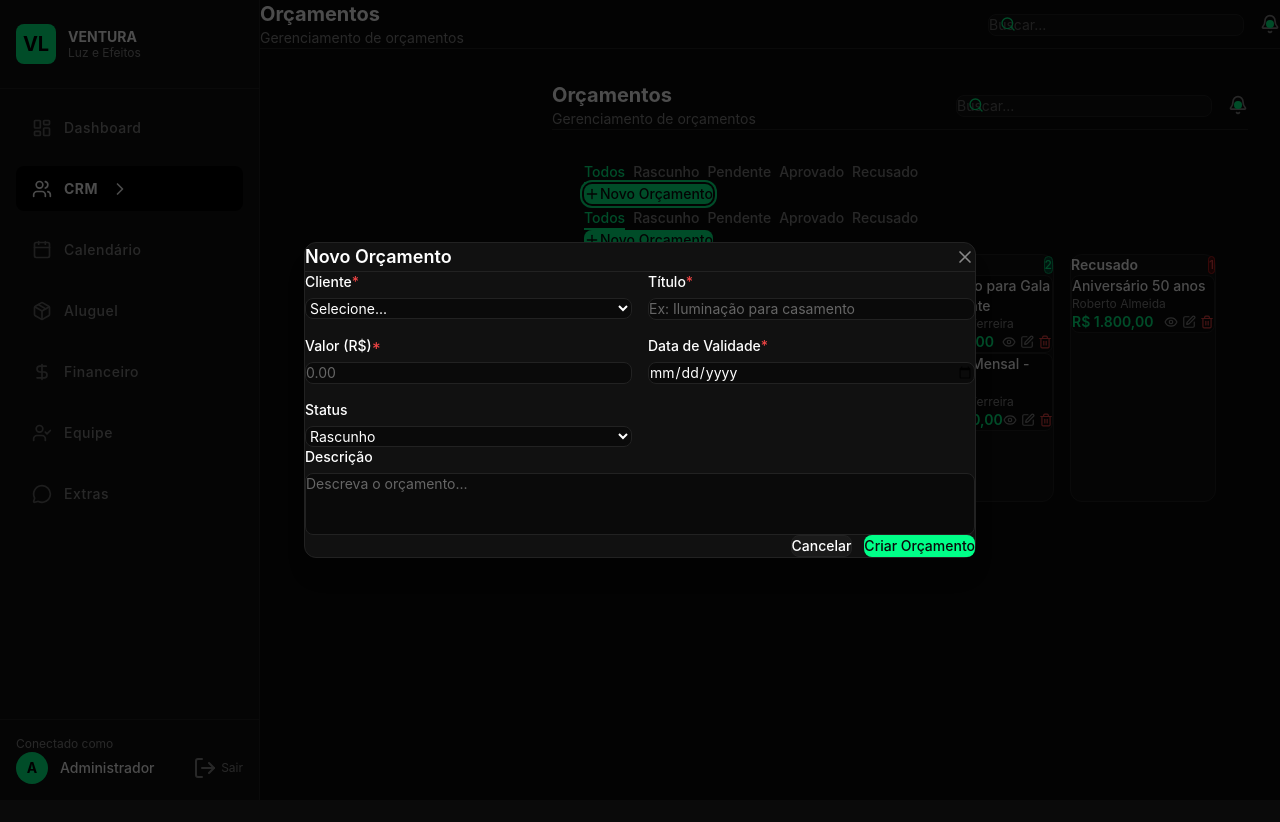
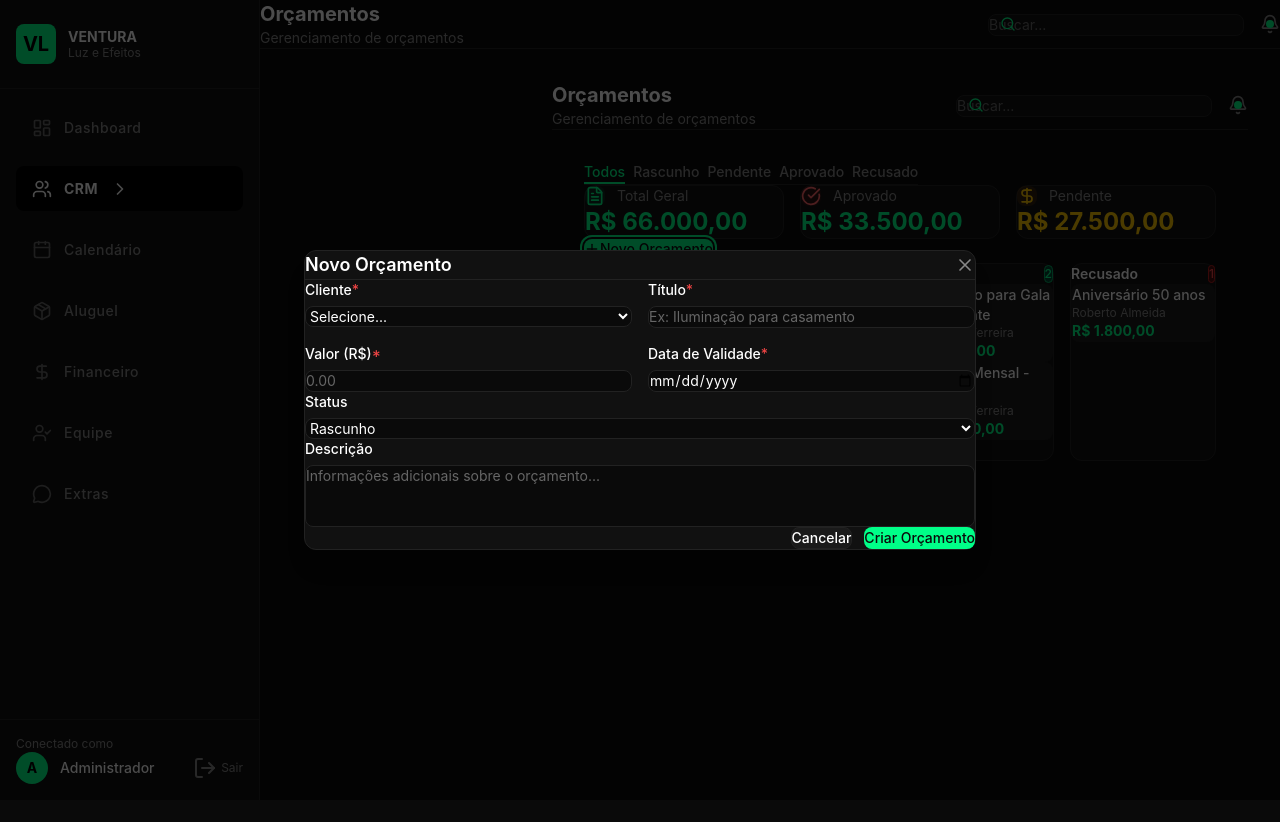
Before and after one commit to projetoVentura/SistemaVentura, a React (Vite) app: page /crm/orcamentos in a window 1280 px wide. Both pictures are taken after a click on the button "Novo Orçamento". Shown: the top 822 px of the page. Built offline with nearby package versions, Linux system fonts and the light colour scheme.

Commit message:
fix: correcoes completas no Orcamentos.jsx

```diff
--- a/src/pages/crm/Orcamentos.jsx
+++ b/src/pages/crm/Orcamentos.jsx
@@ -1,58 +1,77 @@
 import { useState } from 'react';
 import { Layout } from '../../components/layout/Layout';
-import { Button, Input, Modal, Badge, ConfirmDialog, Textarea, Select } from '../../components/ui';
-import { Plus, Edit, Trash2, Eye, Search } from 'lucide-react';
-import { orcamentos as mockOrcamentos, clientes as mockClientes } from '../../data/mockData';
+import { Button, Input, Modal, Badge, ConfirmDialog, Select, Textarea } from '../../components/ui';
+import { Plus, Edit, Trash2, FileText, DollarSign, Calendar, CheckCircle } from 'lucide-react';
+import { orcamentos as mockOrcamentos } from '../../data/mockData';
 
 const statusConfig = {
-  rascunho: { label: 'Rascunho', color: 'default', order: 0 },
-  pendente: { label: 'Pendente', color: 'warning', order: 1 },
-  aprovado: { label: 'Aprovado', color: 'success', order: 2 },
-  recusado: { label: 'Recusado', color: 'danger', order: 3 },
+  rascunho: { label: 'Rascunho', color: 'default' },
+  pendente: { label: 'Pendente', color: 'warning' },
+  aprovado: { label: 'Aprovado', color: 'success' },
+  recusado: { label: 'Recusado', color: 'danger' },
 };
+
+const pipelineStatuses = ['rascunho', 'pendente', 'aprovado', 'recusado'];
 
 const emptyForm = {
   clienteId: '',
   titulo: '',
+  valor: '',
+  dataValidade: '',
+  status: 'rascunho',
   descricao: '',
-  valor: '',
-  status: 'rascunho',
-  dataValidade: '',
   itens: [],
 };
 
 export function Orcamentos() {
   const [orcamentos, setOrcamentos] = useState(mockOrcamentos);
+  const [filterStatus, setFilterStatus] = useState('todos');
   const [isModalOpen, setIsModalOpen] = useState(false);
-  const [isViewModalOpen, setIsViewModalOpen] = useState(false);
   const [editingOrcamento, setEditingOrcamento] = useState(null);
-  const [viewingOrcamento, setViewingOrcamento] = useState(null);
   const [formData, setFormData] = useState(emptyForm);
   const [errors, setErrors] = useState({});
   const [confirmDelete, setConfirmDelete] = useState(null);
-  const [filterStatus, setFilterStatus] = useState('todos');
+  const [isViewModalOpen, setIsViewModalOpen] = useState(false);
+  const [viewingOrcamento, setViewingOrcamento] = useState(null);
 
   const filteredOrcamentos =
     filterStatus === 'todos'
       ? orcamentos
       : orcamentos.filter((o) => o.status === filterStatus);
 
+  const totalGeral = orcamentos.reduce((acc, o) => acc + o.valor, 0);
+  const totalAprovado = orcamentos
+    .filter((o) => o.status === 'aprovado')
+    .reduce((acc, o) => acc + o.valor, 0);
+  const totalPendente = orcamentos
+    .filter((o) => o.status === 'pendente')
+    .reduce((acc, o) => acc + o.valor, 0);
+
   const formatCurrency = (value) => {
+    try {
       return new Intl.NumberFormat('pt-BR', {
         style: 'currency',
         currency: 'BRL',
       }).format(value);
+    } catch (e) {
+      return `R$ ${value}`;
+    }
   };
 
   const formatDate = (dateStr) => {
+    try {
       return new Date(dateStr).toLocaleDateString('pt-BR');
+    } catch (e) {
+      return dateStr;
+    }
   };
 
   const validateForm = () => {
     const newErrors = {};
-    if (!formData.clienteId) newErrors.clienteId = 'Selecione um cliente';
+    if (!formData.clienteId) newErrors.clienteId = 'Cliente é obrigatório';
     if (!formData.titulo.trim()) newErrors.titulo = 'Título é obrigatório';
     if (!formData.valor) newErrors.valor = 'Valor é obrigatório';
+    if (!formData.dataValidade) newErrors.dataValidade = 'Data de validade é obrigatória';
     setErrors(newErrors);
     return Object.keys(newErrors).length === 0;
   };
@@ -61,12 +80,12 @@
     if (orcamento) {
       setEditingOrcamento(orcamento);
       setFormData({
-        clienteId: orcamento.clienteId.toString(),
+        clienteId: orcamento.clienteId?.toString() || '',
         titulo: orcamento.titulo,
+        valor: orcamento.valor.toString(),
+        dataValidade: orcamento.dataValidade,
+        status: orcamento.status,
         descricao: orcamento.descricao || '',
-        valor: orcamento.valor.toString(),
-        status: orcamento.status,
-        dataValidade: orcamento.dataValidade || '',
         itens: orcamento.itens || [],
       });
     } else {
@@ -88,38 +107,18 @@
     e.preventDefault();
     if (!validateForm()) return;
 
-    const cliente = mockClientes.find((c) => c.id === parseInt(formData.clienteId));
-
     if (editingOrcamento) {
       setOrcamentos((prev) =>
         prev.map((o) =>
-          o.id === editingOrcamento.id
-            ? {
-                ...o,
-                clienteId: parseInt(formData.clienteId),
-                clienteNome: cliente?.nome || o.clienteNome,
-                titulo: formData.titulo,
-                descricao: formData.descricao,
-                valor: parseFloat(formData.valor),
-                status: formData.status,
-                dataValidade: formData.dataValidade,
-                itens: formData.itens,
-              }
-            : o
+          o.id === editingOrcamento.id ? { ...o, ...formData, valor: parseFloat(formData.valor) } : o
         )
       );
     } else {
       const newOrcamento = {
-        id: Math.max(...orcamentos.map((o) => o.id)) + 1,
-        clienteId: parseInt(formData.clienteId),
-        clienteNome: cliente?.nome || '',
-        titulo: formData.titulo,
-        descricao: formData.descricao,
+        id: Math.max(0, ...orcamentos.map((o) => o.id)) + 1,
+        ...formData,
         valor: parseFloat(formData.valor),
-        status: formData.status,
-        dataCriacao: new Date().toISOString().split('T')[0],
-        dataValidade: formData.dataValidade,
-        itens: formData.itens,
+        clienteId: formData.clienteId ? parseInt(formData.clienteId) : null,
       };
       setOrcamentos((prev) => [...prev, newOrcamento]);
     }
@@ -131,28 +130,32 @@
     setConfirmDelete(null);
   };
 
-  const handleChangeStatus = (id, newStatus) => {
-    setOrcamentos((prev) =>
-      prev.map((o) => (o.id === id ? { ...o, status: newStatus } : o))
-    );
+  const handleViewDetails = (orcamento) => {
+    setViewingOrcamento(orcamento);
+    setIsViewModalOpen(true);
   };
 
-  const clientOptions = mockClientes
-    .filter((c) => c.status === 'ativo')
-    .map((c) => ({ value: c.id.toString(), label: c.nome }));
+  const handleCloseViewModal = () => {
+    setIsViewModalOpen(false);
+    setViewingOrcamento(null);
+  };
+
+  const clienteOptions = [
+    { value: '1', label: 'Ana Paula Ferreira' },
+    { value: '2', label: 'Carlos Eduardo Santos' },
+    { value: '3', label: 'Mariana Costa' },
+  ];
 
   const statusOptions = Object.entries(statusConfig).map(([value, config]) => ({
     value,
     label: config.label,
   }));
 
-  const pipelineStatuses = ['rascunho', 'pendente', 'aprovado', 'recusado'];
-
   return (
     <Layout title="Orçamentos">
       {/* Tabs */}
       <div className="flex flex-col sm:flex-row sm:items-center justify-between gap-4 mb-6">
-        <div className="flex gap-2">
+        <div className="flex gap-2 border-b border-[#222222]">
           <button
             onClick={() => setFilterStatus('todos')}
             className={`px-4 py-2 text-sm font-medium transition-colors border-b-2 ${
@@ -179,39 +182,34 @@
         </div>
       </div>
 
-      {/* Action Button */}
-      <div className="mb-6">
-        <Button onClick={() => handleOpenModal()}>
-          <Plus className="w-4 h-4 mr-2" />
-          Novo Orçamento
-        </Button>
+      {/* KPIs */}
+      <div className="grid grid-cols-1 sm:grid-cols-3 gap-4 mb-6">
+        <div className="bg-[#111111] rounded-xl border border-[#222222] p-4">
+          <div className="flex items-center gap-3 mb-2">
+            <div className="p-2 bg-[#00ff88]/10 rounded-lg">
+              <FileText className="w-5 h-5 text-[#00ff88]" />
             </div>
-
-      <div className="flex flex-col sm:flex-row sm:items-center justify-between gap-4 mb-6">
-        <div className="flex gap-2">
-          <button
-            onClick={() => setFilterStatus('todos')}
-            className={`px-4 py-2 text-sm font-medium transition-colors border-b-2 ${
-              filterStatus === 'todos'
-                ? 'text-[#00ff88] border-[#00ff88]'
-                : 'text-[#888888] border-transparent hover:text-white'
-            }`}
-          >
-            Todos
-          </button>
-          {pipelineStatuses.map((status) => (
-            <button
-              key={status}
-              onClick={() => setFilterStatus(status)}
-              className={`px-4 py-2 text-sm font-medium transition-colors border-b-2 ${
-                filterStatus === status
-                  ? 'text-[#00ff88] border-[#00ff88]'
-                  : 'text-[#888888] border-transparent hover:text-white'
-              }`}
-            >
-              {statusConfig[status].label}
-            </button>
-          ))}
+            <span className="text-sm text-[#888888]">Total Geral</span>
+          </div>
+          <p className="text-2xl font-bold text-[#00ff88]">{formatCurrency(totalGeral)}</p>
+        </div>
+        <div className="bg-[#111111] rounded-xl border border-[#222222] p-4">
+          <div className="flex items-center gap-3 mb-2">
+            <div className="p-2 bg-red-900/20 rounded-lg">
+              <CheckCircle className="w-5 h-5 text-red-400" />
+            </div>
+            <span className="text-sm text-[#888888]">Aprovado</span>
+          </div>
+          <p className="text-2xl font-bold text-[#00ff88]">{formatCurrency(totalAprovado)}</p>
+        </div>
+        <div className="bg-[#111111] rounded-xl border border-[#222222] p-4">
+          <div className="flex items-center gap-3 mb-2">
+            <div className="p-2 bg-yellow-900/30 rounded-lg">
+              <DollarSign className="w-5 h-5 text-yellow-400" />
+            </div>
+            <span className="text-sm text-[#888888]">Pendente</span>
+          </div>
+          <p className="text-2xl font-bold text-yellow-400">{formatCurrency(totalPendente)}</p>
         </div>
       </div>
 
@@ -223,6 +221,7 @@
         </Button>
       </div>
 
+      {/* Pipeline View */}
       {filterStatus === 'todos' ? (
         <div className="grid grid-cols-1 md:grid-cols-2 xl:grid-cols-4 gap-4">
           {pipelineStatuses.map((status) => {
@@ -241,58 +240,12 @@
                   {statusOrcamentos.map((orcamento) => (
                     <div
                       key={orcamento.id}
-                      className="bg-[#0a0a0a] rounded-lg p-3 border border-[#222222] hover:border-[#00ff88]/50 transition-colors"
+                      className="bg-[#1a1a1a] p-3 rounded-lg hover:border-[#00ff88] border border-transparent transition-all cursor-pointer"
+                      onClick={() => handleViewDetails(orcamento)}
                     >
-                      <h4 className="font-medium text-sm text-white mb-1">
-                        {orcamento.titulo}
-                      </h4>
+                      <p className="font-medium text-sm text-white mb-1">{orcamento.titulo}</p>
                       <p className="text-xs text-[#888888] mb-2">{orcamento.clienteNome}</p>
-                      <div className="flex items-center justify-between">
-                        <span className="text-sm font-semibold text-accent">
-                          {formatCurrency(orcamento.valor)}
-                        </span>
-                        <div className="flex gap-1">
-                          <button
-                            onClick={() => {
-                              setViewingOrcamento(orcamento);
-                              setIsViewModalOpen(true);
-                            }}
-                            className="p-1 rounded hover:bg-[#1a1a1a]"
-                            title="Visualizar"
-                          >
-                            <Eye className="w-3.5 h-3.5 text-[#888888]" />
-                          </button>
-                          <button
-                            onClick={() => handleOpenModal(orcamento)}
-                            className="p-1 rounded hover:bg-[#1a1a1a]"
-                            title="Editar"
-                          >
-                            <Edit className="w-3.5 h-3.5 text-[#888888]" />
-                          </button>
-                          <button
-                            onClick={() => setConfirmDelete(orcamento.id)}
-                            className="p-1 rounded hover:bg-danger-950"
-                            title="Excluir"
-                          >
-                            <Trash2 className="w-3.5 h-3.5 text-danger-400" />
-                          </button>
-                        </div>
-                      </div>
-                      {status !== 'recusado' && status !== 'aprovado' && (
-                        <div className="mt-2 pt-2 border-t border-[#222222]">
-                          <select
-                            value={orcamento.status}
-                            onChange={(e) => handleChangeStatus(orcamento.id, e.target.value)}
-                            className="w-full text-xs border border-[#222222] rounded px-2 py-1 bg-[#0a0a0a] text-white focus:outline-none focus:ring-1 focus:ring-[#00ff88]"
-                          >
-                            {pipelineStatuses.map((s) => (
-                              <option key={s} value={s}>
-                                → {statusConfig[s].label}
-                              </option>
-                            ))}
-                          </select>
-                        </div>
-                      )}
+                      <p className="text-sm font-bold text-[#00ff88]">{formatCurrency(orcamento.valor)}</p>
                     </div>
                   ))}
                 </div>
@@ -301,54 +254,52 @@
           })}
         </div>
       ) : (
-        <div className="space-y-3">
+        <div className="grid grid-cols-1 md:grid-cols-2 xl:grid-cols-3 gap-4">
           {filteredOrcamentos.map((orcamento) => (
             <div
               key={orcamento.id}
-              className="bg-[#111111] rounded-xl border border-[#222222] p-4 flex flex-col sm:flex-row sm:items-center justify-between gap-3"
+              className="bg-[#111111] rounded-xl border border-[#222222] p-5 hover:border-[#00ff88] transition-all relative"
             >
-              <div className="flex-1">
-                <div className="flex items-center gap-2 mb-1">
-                  <h3 className="font-medium text-white">{orcamento.titulo}</h3>
+              <div className="flex items-start justify-between mb-3">
+                <div>
+                  <h3 className="font-semibold text-white">{orcamento.titulo}</h3>
+                  <p className="text-sm text-[#888888]">{orcamento.clienteNome}</p>
+                </div>
                 <Badge variant={statusConfig[orcamento.status].color}>
                   {statusConfig[orcamento.status].label}
                 </Badge>
               </div>
-                <p className="text-sm text-[#888888]">{orcamento.clienteNome}</p>
+              <div className="space-y-2 text-sm text-[#888888] mb-4">
+                <div className="flex items-center gap-2">
+                  <DollarSign className="w-4 h-4 text-[#666666] flex-shrink-0" />
+                  <span className="font-bold text-[#00ff88]">{formatCurrency(orcamento.valor)}</span>
                 </div>
-              <div className="flex items-center gap-4">
-                <div className="text-right">
-                  <p className="text-lg font-semibold text-accent">
-                    {formatCurrency(orcamento.valor)}
-                  </p>
-                  <p className="text-xs text-[#666666]">
-                    Válido até {formatDate(orcamento.dataValidade)}
-                  </p>
+                <div className="flex items-center gap-2">
+                  <Calendar className="w-4 h-4 text-[#666666] flex-shrink-0" />
+                  <span>Validade: {formatDate(orcamento.dataValidade)}</span>
                 </div>
+              </div>
+              <div className="flex items-center justify-between pt-3 border-t border-[#222222]">
+                <button
+                  onClick={() => handleViewDetails(orcamento)}
+                  className="text-sm text-[#00ff88] hover:underline"
+                >
+                  Ver detalhes
+                </button>
                 <div className="flex gap-1">
                   <button
-                    onClick={() => {
-                      setViewingOrcamento(orcamento);
-                      setIsViewModalOpen(true);
-                    }}
-                    className="p-2 rounded-lg hover:bg-[#1a1a1a] transition-colors"
-                    title="Visualizar"
-                  >
-                    <Eye className="w-4 h-4 text-[#888888]" />
-                  </button>
-                  <button
                     onClick={() => handleOpenModal(orcamento)}
-                    className="p-2 rounded-lg hover:bg-[#1a1a1a] transition-colors"
+                    className="p-1.5 rounded-lg hover:bg-[#1a1a1a] transition-colors"
                     title="Editar"
                   >
-                    <Edit className="w-4 h-4 text-[#888888]" />
+                    <Edit className="w-4 h-4 text-[#888888] hover:text-[#00ff88] transition-colors" />
                   </button>
                   <button
                     onClick={() => setConfirmDelete(orcamento.id)}
-                    className="p-2 rounded-lg hover:bg-danger-950 transition-colors"
+                    className="p-1.5 rounded-lg hover:bg-red-900/20 transition-colors"
                     title="Excluir"
                   >
-                    <Trash2 className="w-4 h-4 text-danger-400" />
+                    <Trash2 className="w-4 h-4 text-[#888888] hover:text-red-400 transition-colors" />
                   </button>
                 </div>
               </div>
@@ -357,20 +308,27 @@
         </div>
       )}
 
+      {filteredOrcamentos.length === 0 && (
+        <div className="text-center py-12">
+          <p className="text-[#888888]">Nenhum orçamento encontrado.</p>
+        </div>
+      )}
+
+      {/* Modal de Orçamento */}
       <Modal
         isOpen={isModalOpen}
         onClose={handleCloseModal}
         title={editingOrcamento ? 'Editar Orçamento' : 'Novo Orçamento'}
         size="lg"
       >
-        <form onSubmit={handleSubmit} className="space-y-4">
+        <div className="space-y-4">
           <div className="grid grid-cols-1 sm:grid-cols-2 gap-4">
             <Select
               label="Cliente"
               name="clienteId"
               value={formData.clienteId}
               onChange={(e) => setFormData({ ...formData, clienteId: e.target.value })}
-              options={clientOptions}
+              options={clienteOptions}
               required
               error={errors.clienteId}
             />
@@ -400,7 +358,9 @@
               value={formData.dataValidade}
               onChange={(e) => setFormData({ ...formData, dataValidade: e.target.value })}
               required
+              error={errors.dataValidade}
             />
+          </div>
           <Select
             label="Status"
             name="status"
@@ -408,31 +368,28 @@
             onChange={(e) => setFormData({ ...formData, status: e.target.value })}
             options={statusOptions}
           />
-          </div>
           <Textarea
             label="Descrição"
             name="descricao"
             value={formData.descricao}
             onChange={(e) => setFormData({ ...formData, descricao: e.target.value })}
-            placeholder="Descreva o orçamento..."
+            placeholder="Informações adicionais sobre o orçamento..."
           />
           <div className="flex justify-end gap-3 pt-2">
             <Button variant="secondary" onClick={handleCloseModal}>
               Cancelar
             </Button>
-            <Button type="submit">
+            <Button type="button" onClick={handleSubmit}>
               {editingOrcamento ? 'Salvar Alterações' : 'Criar Orçamento'}
             </Button>
           </div>
-        </form>
+        </div>
       </Modal>
 
+      {/* Modal de Visualização */}
       <Modal
         isOpen={isViewModalOpen}
-        onClose={() => {
-          setIsViewModalOpen(false);
-          setViewingOrcamento(null);
-        }}
+        onClose={handleCloseViewModal}
         title="Detalhes do Orçamento"
         size="lg"
       >
@@ -453,17 +410,19 @@
               </div>
               <div>
                 <p className="text-[#666666]">Valor</p>
-                <p className="font-medium text-accent">
+                <p className="font-medium text-[#00ff88]">
                   {formatCurrency(viewingOrcamento.valor)}
                 </p>
               </div>
               <div>
-                <p className="text-[#666666]">Data de Criação</p>
-                <p className="font-medium text-white">{formatDate(viewingOrcamento.dataCriacao)}</p>
+                <p className="text-[#666666]">Validade</p>
+                <p className="text-white">{formatDate(viewingOrcamento.dataValidade)}</p>
               </div>
               <div>
-                <p className="text-[#666666]">Validade</p>
-                <p className="font-medium text-white">{formatDate(viewingOrcamento.dataValidade)}</p>
+                <p className="text-[#666666]">Status</p>
+                <p className="font-medium text-white">
+                  {statusConfig[viewingOrcamento.status].label}
+                </p>
               </div>
             </div>
             {viewingOrcamento.descricao && (
@@ -499,6 +458,7 @@
         )}
       </Modal>
 
+      {/* Confirm Dialog */}
       <ConfirmDialog
         isOpen={!!confirmDelete}
         onClose={() => setConfirmDelete(null)}
```
Lines whose indentation alone changed are shown as unchanged.
